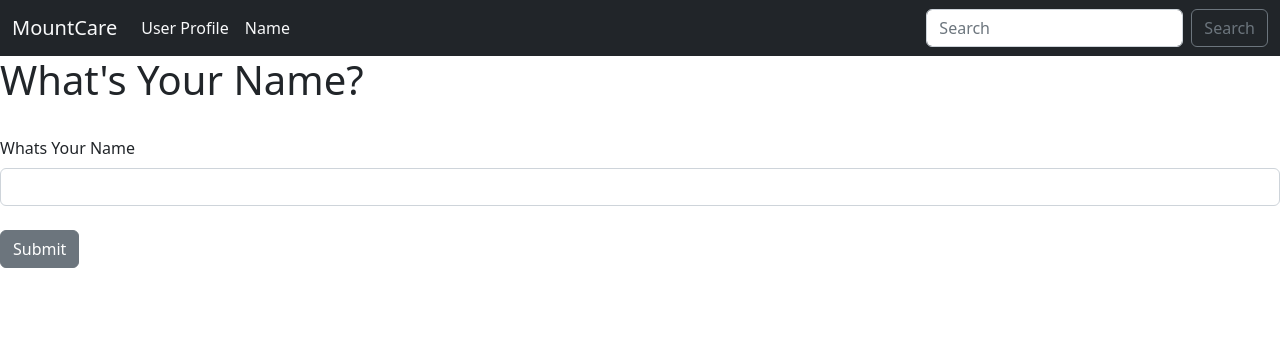
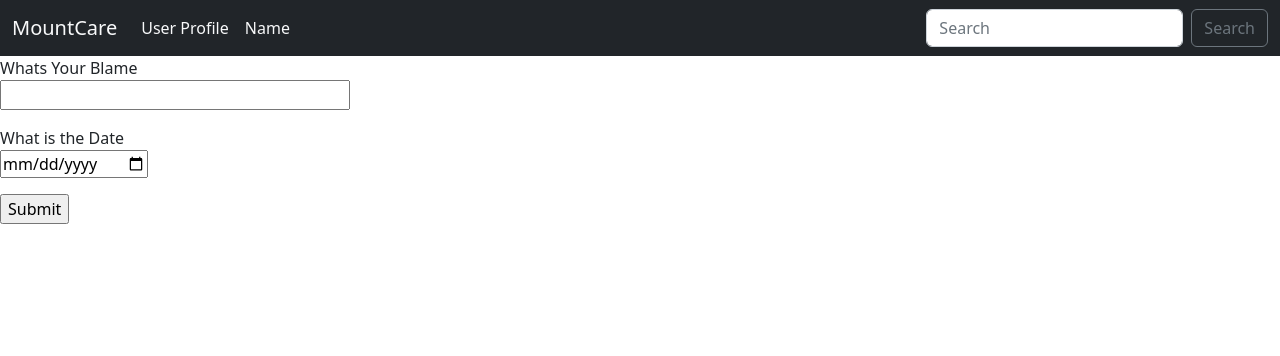
Before and after one commit to Acrsahil/mountcareapp, a Flask app: page /name in a window 1280 px wide. Shown: the top 356 px of the page. Run offline with Flask 3, Linux system fonts and the light colour scheme.

Commit message:
modified all change

```diff
--- a/app.py
+++ b/app.py
@@ -10,9 +10,9 @@ app.config['SECRET_KEY'] = 'mysecretkey'
 
 #Create a form class
 class NamerForm(FlaskForm):
-    name = StringField("Whats Your Name",validators=[DataRequired()])
-    date_of_birth = DateField("Date of Birth",format="%Y-%m-%D",validators=[DataRequired()])
+    name = StringField("Whats Your Blame",validators=[DataRequired()])
     submit = SubmitField('Submit')
+    date = DateField('What is the Date',format='%Y-%m-%d')
 
 # Create a route decorator
 @app.route('/')
@@ -38,17 +38,19 @@ def page_not_found(e):
 @app.route('/name',methods=['GET','POST'])
 def name():
     name = None
+    date = None
     form = NamerForm()
     # Validate Form
     if form.validate_on_submit():
         name = form.name.data
-        data_of_birth = form.name.date_of_birth
+        date = form.date.data
         form.name.data = ''
-        form.name.date_of_birth.data = ''
+        form.date.data = ''
     return render_template('name.html',
-                           name = name,
-                           form = form,
-                           date_of_birth=form.date_of_birth)
+                           name=name,
+                           date=date,
+                           form=form
+    )
 
 
 if __name__ == "__main__":
--- a/templates/name.html
+++ b/templates/name.html
@@ -1,22 +1,21 @@
 {% extends 'base.html' %}
 {% block content %}
-{% if name == none: %}
-<h1>What's Your Name?</h1>
-<br>
-<form method="POST">
-        {{ form.hidden_tag() }}
-        {{ form.name.label(
-                class="form-label"
-        ) }}
-        {{ form.name( class="form-control"
-        ) }}
-        <br>
-        {{ form.submit(class="btn btn-secondary"
-        ) }}
+{% if name %}
+<h1>Hello, {{ name }}!</h1>
+<h2>You picked the date: {{ date }}</h2>
+{% else %}
+<form method="POST" action="">
+    {{ form.hidden_tag() }}
+    <p>
+        {{ form.name.label }}<br>
+        {{ form.name(size=32) }}
+    </p>
+    <p>
+        {{ form.date.label }}<br>
+        {{ form.date() }}
+    </p>
+    <p>{{ form.submit() }}</p>
 </form>
-{%else %}
-<h1>Hello {{ name }}!! and your date is {{date_of_birth}}</h1>
 
 {% endif %}
-
 {% endblock %}
```
